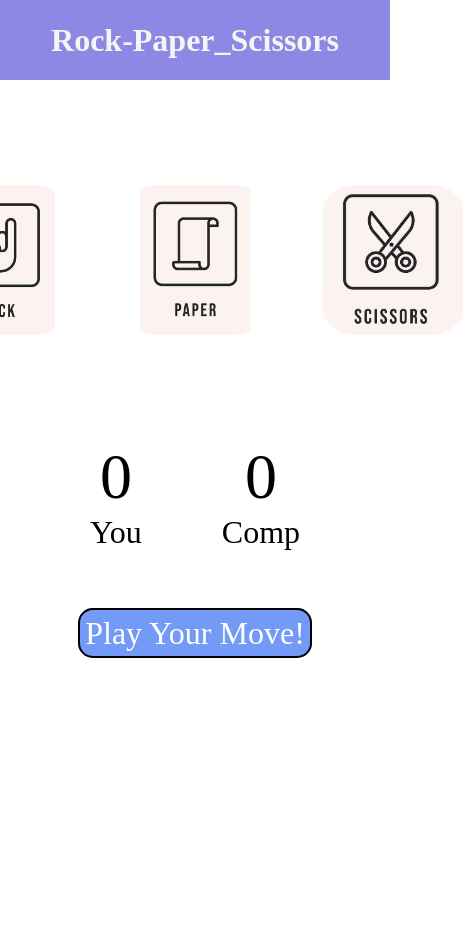
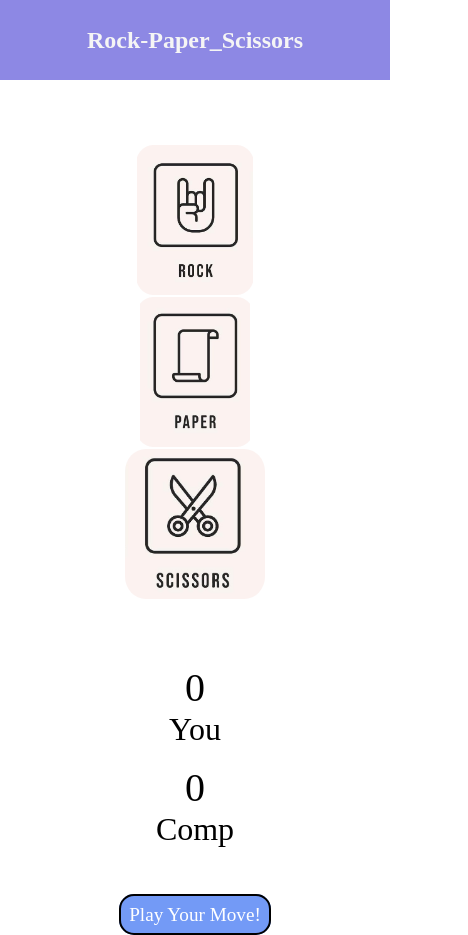
Before and after one commit to Amar-Manjarathkar/Tasks-and-Projects, a plain HTML site: page index.html in a window 390 px wide. Shown: the whole page, 468 px wide, since content can reach past the window. Before the commit the page ends 844 px from the top, so only its background shows below. Drawn offline with Linux system fonts and the light colour scheme.

Commit message:
Update style.css
adding responsive stylesheet

```diff
--- a/style.css
+++ b/style.css
@@ -70,3 +70,66 @@ img {
     margin-top: 5rem;
     display: inline;
 }
+
+/* Responsive Design */
+@media (max-width: 768px) {
+    .choices {
+        flex-direction: column;
+        gap: 2rem;
+    }
+
+    .choice {
+        height: 150px;
+        width: 150px;
+    }
+
+    .score-board {
+        flex-direction: column;
+        gap: 2rem;
+    }
+
+    #user-score,
+    #comp-score {
+        font-size: 3rem;
+    }
+
+    #msg {
+        font-size: 1.5rem;
+    }
+}
+
+@media (max-width: 480px) {
+    h1 {
+        font-size: 1.5rem;
+        line-height: 3rem;
+        height: auto;
+        padding: 1rem 0;
+    }
+
+    .choice {
+        height: 120px;
+        width: 120px;
+    }
+
+    img {
+        border-radius: 15%;
+    }
+
+    .score-board {
+        gap: 1rem;
+    }
+
+    #user-score,
+    #comp-score {
+        font-size: 2.5rem;
+    }
+
+    .msg-container {
+        padding: 0.5rem;
+    }
+
+    #msg {
+        font-size: 1.2rem;
+        padding: 8px;
+    }
+}
```
